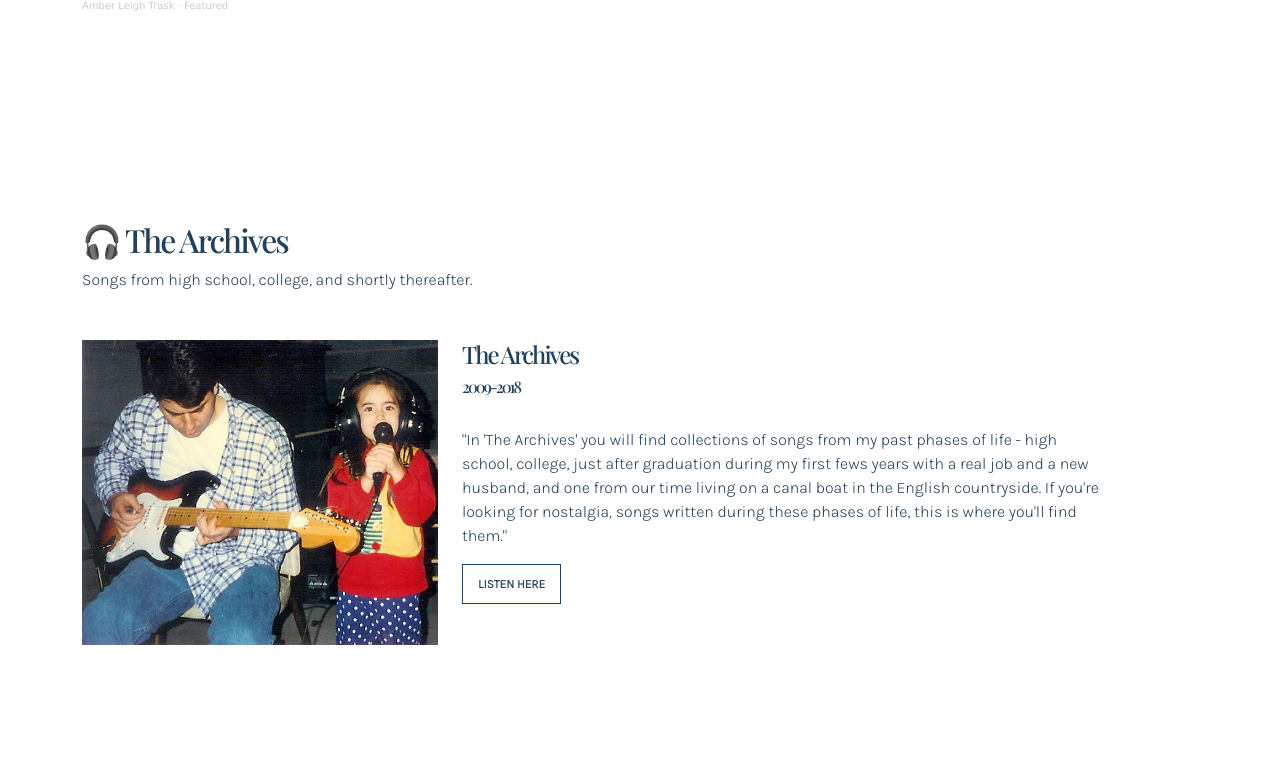
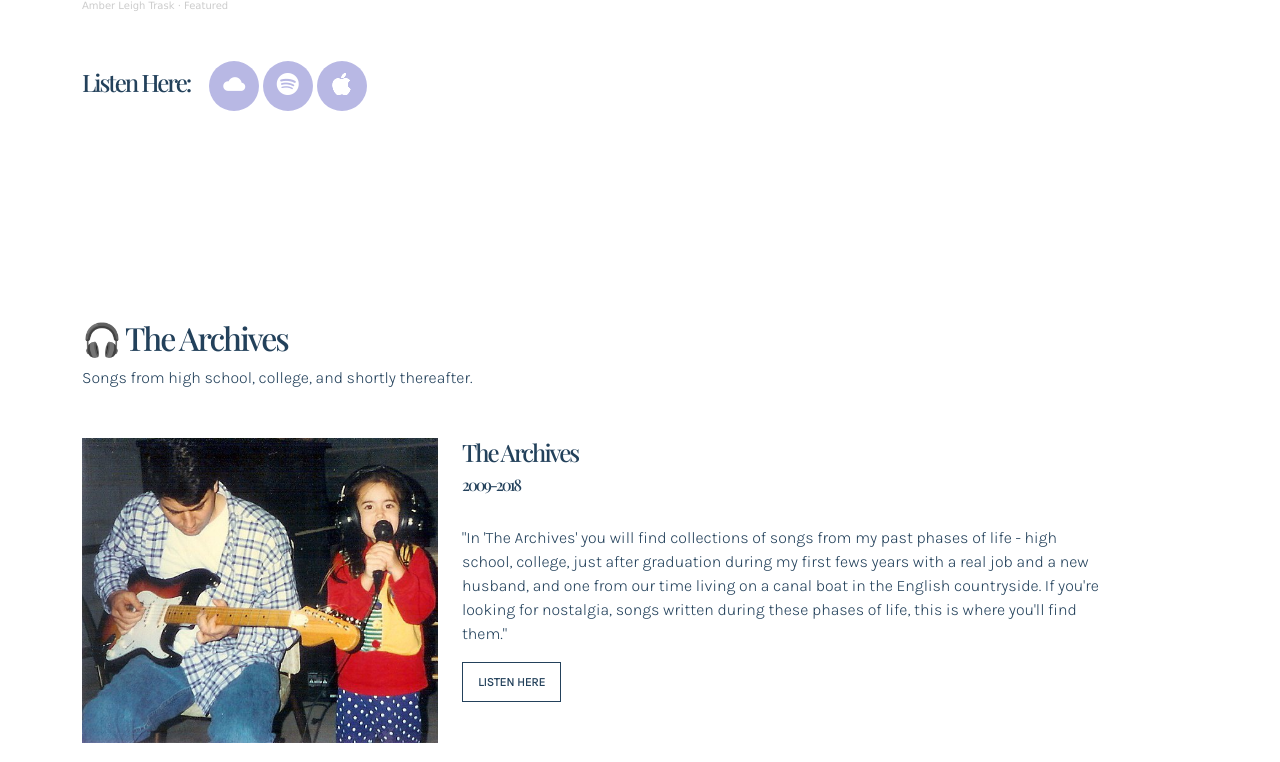
Before and after one commit to 4mber/ambers-music, a plain HTML site: page index.html in a window 1280 px wide. Shown: the part 861-1623 px from the top of the page. Drawn offline with nearby package versions, Linux system fonts and the light colour scheme.

Commit message:
Add listen buttons
Add SoundCloud, Spotify, and Apple Music buttons

```diff
--- a/assets/css/style.css
+++ b/assets/css/style.css
@@ -178,6 +178,14 @@ h1, h2, h3, h4, h5, h6, .font-heading {
   color: #fff;
   text-decoration: none;
   background: #000;
+}
+
+.listen {
+  display: inline;
+  padding-right: 15px;
+}
+.icon-size {
+  font-size: 22px;
 }
 
 .testimonials-slider .swiper-pagination {
@@ -377,6 +385,7 @@ h1, h2, h3, h4, h5, h6, .font-heading {
   position: relative;
   text-align: center;
   color: #fff;
+  padding-top: 8px;
 }
 .social a span {
   display: inline-block;
--- a/index.html
+++ b/index.html
@@ -23,6 +23,7 @@
   <link href="assets/vendor/bootstrap/css/bootstrap.min.css" rel="stylesheet">
   <link href="assets/vendor/bootstrap-icons/bootstrap-icons.css" rel="stylesheet">
   <link href="assets/vendor/swiper/swiper-bundle.min.css" rel="stylesheet">
+  <link rel="stylesheet" href="https://cdnjs.cloudflare.com/ajax/libs/font-awesome/4.7.0/css/font-awesome.min.css">
 
   <!-- Template Main CSS File -->
   <link href="assets/css/style.css" rel="stylesheet">
@@ -56,6 +57,13 @@
             <h2>🎶 Featured Music</h2><br>
           </div>
           <iframe width="100%" height="375" scrolling="no" frameborder="no" allow="autoplay" src="https://w.soundcloud.com/player/?url=https%3A//api.soundcloud.com/playlists/1416644341&color=%23ff5500&auto_play=false&hide_related=false&show_comments=true&show_user=true&show_reposts=false&show_teaser=true"></iframe><div style="font-size: 10px; color: #cccccc;line-break: anywhere;word-break: normal;overflow: hidden;white-space: nowrap;text-overflow: ellipsis; font-family: Interstate,Lucida Grande,Lucida Sans Unicode,Lucida Sans,Garuda,Verdana,Tahoma,sans-serif;font-weight: 100;"><a href="https://soundcloud.com/amberleightrask" title="Amber Leigh Trask" target="_blank" style="color: #cccccc; text-decoration: none;">Amber Leigh Trask</a> · <a href="https://soundcloud.com/amberleightrask/sets/featured" title="Featured" target="_blank" style="color: #cccccc; text-decoration: none;">Featured</a></div>
+          <div class="col-lg-6 social">
+            <br><br>
+            <h4 class="listen">Listen Here:</h4>
+            <a href="https://soundcloud.com/amberleightrask"><i class="bi bi-cloudy-fill icon-size"></i></a>
+            <a href="https://open.spotify.com/artist/3EWfiFkQtS9kF7NKZo9rBQ?si=n_KjyU9CTX63vjOlJ8tYjA"><i class="bi bi-spotify icon-size"></i></a>
+            <a href="https://music.apple.com/us/artist/amber-leigh-trask/1667338384"><i class="bi bi-apple icon-size"></i></a>
+          </div>
         </div>
 
       </div>
```
Also changed, not shown: 2 other files.
